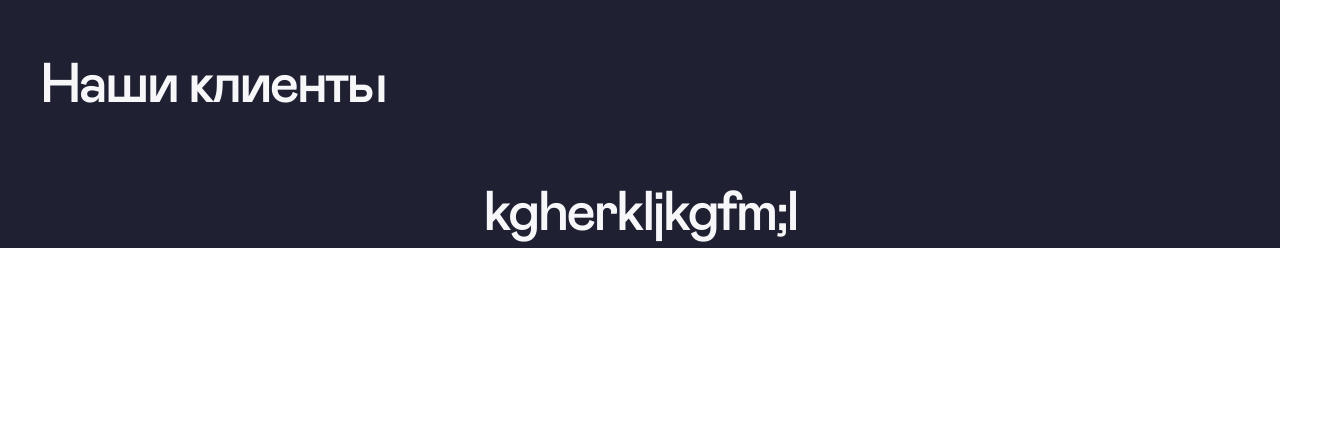
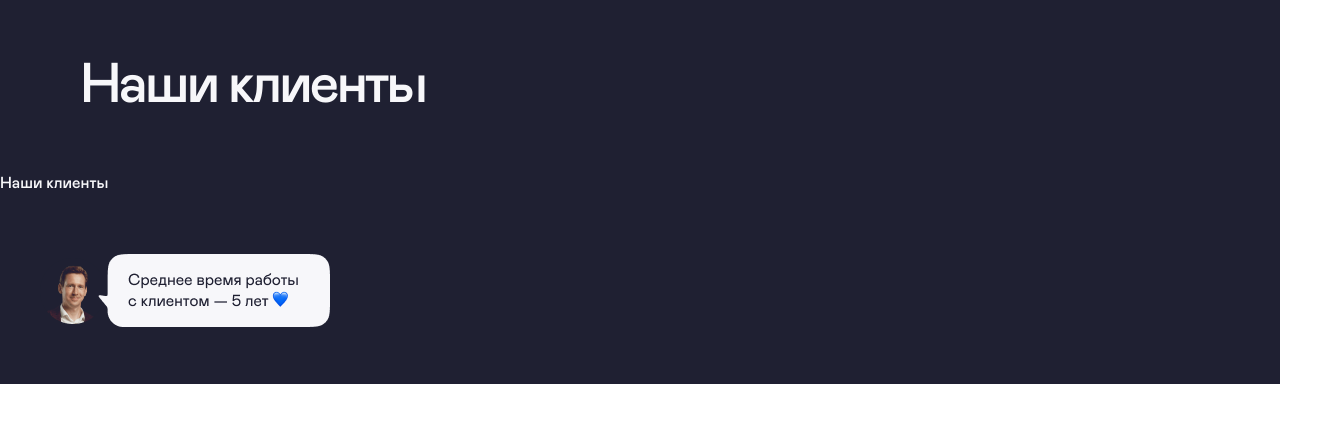
Before and after one commit to Kuldyaev/testovoe03032024, a Vue app: page / in a window 1280 px wide. Shown: the top 422 px of the page, 1320 px wide, since content can reach past the window. Built offline with nearby package versions, Linux system fonts and the light colour scheme.

Commit message:
OurClientsBlock base

```diff
--- a/src/App.vue
+++ b/src/App.vue
@@ -1,18 +1,18 @@
 <template>
   <FlexBox w="100%" direction="column">
-    <ClientsCarousel />
+    <OurClients />
   </FlexBox>
 </template>
 
 <script lang="ts">
 import FlexBox from "@/components/FlexBox.vue";
-import ClientsCarousel from "@/components/ClientsCarousel.vue";
+import OurClients from "@/components/OurClients.vue";
 
 export default {
   name: "App",
   components: {
     FlexBox,
-    ClientsCarousel,
+    OurClients,
   },
 };
 </script>
--- a/src/components/ClientsCarousel.vue
+++ b/src/components/ClientsCarousel.vue
@@ -1,92 +1,92 @@
 <template>
   <FlexBox w="100%" direction="column">
-    <div class="title">
-      <h1>Наши клиенты</h1>
+    <div class="carousel">
+      <p>Наши клиенты</p>
     </div>
-    <h1>kgherkljkgfm;l</h1>
+    <div class="carouselFooter">
+      <div class="avWorkTime"></div>
+    </div>
   </FlexBox>
 </template>
 
 <script setup lang="ts">
-import FlexBox from "@/components/FlexBox.vue";
+import FlexBox from "./FlexBox.vue";
 </script>
 
 <style scoped lang="scss">
-h1 {
+p {
   color: $primary-gray;
   font-family: "MabryPro";
   font-weight: 400;
   margin: 0;
 }
 
-.title {
+.carousel {
   width: 100%;
   display: flex;
-  justify-content: flex-start;
+}
+
+.carouselFooter {
+  display: flex;
+  justify-content: space-between;
+}
+.avWorkTime {
+  width: 290px;
+  height: 73px;
+  background-image: url("~@/assets/img/png/workTime.png");
+  background-size: contain;
 }
 
 @media (min-width: $over-big-screen) {
-  .title {
-    padding: 4.115vw 0 3.291vw 6.25vw;
+  .carouselFooter {
+    width: 92.76vw;
+    padding: 5.365vw 4.115vw 4.479vw 3.125vw;
   }
-  h1 {
-    font-size: 4.427vw;
-    line-height: 5.313vw;
-    letter-spacing: calc(-0.05 * 4.427vw);
+  .avWorkTime {
+    width: 15.104vw;
+    height: 3.802vw;
   }
 }
 //1920px
 @media (max-width: $big-screen) {
-  .title {
-    padding: 79px 0 63px 120px;
+  .carouselFooter {
+    width: calc(100% - 139px);
+    padding: 103px 79px 86px 60px;
   }
-  h1 {
-    font-size: 85px;
-    line-height: 102px;
-    letter-spacing: calc(-0.05 * 85px);
+  .avWorkTime {
+    width: 290px;
+    height: 73px;
   }
 }
 //1280px
 @media (max-width: $middle-screen) {
-  .title {
-    padding: 53px 0 61px 80px;
-  }
-  h1 {
-    font-size: 56px;
-    line-height: 67.2px;
-    letter-spacing: calc(-0.05 * 56px);
+  .carouselFooter {
+    width: calc(100% - 94px);
+    padding: 63px 54px 57px 40px;
   }
 }
 //768px
 @media (max-width: $small-screen) {
-  .title {
-    padding: 53px 0 82px 40px;
-  }
-  h1 {
-    font-size: 42px;
-    line-height: 46.2px;
-    letter-spacing: calc(-0.05 * 42px);
+  .carouselFooter {
+    width: calc(100% - 40px);
+    padding: 78px 0 57px 40px;
   }
 }
 //360px
 @media (max-width: $mobile) {
-  .title {
-    padding: 54px 0 44px 30px;
-  }
-  h1 {
-    font-size: 42px;
-    line-height: 46.2px;
-    letter-spacing: calc(-0.05 * 42px);
+  .carouselFooter {
+    width: calc(100% - 30px);
+    padding: 53px 0 81px 30px;
   }
 }
 @media (max-width: $under-modile) {
-  .title {
-    padding: 15vw 0 12.222vw 8.333vw;
+  .carouselFooter {
+    width: 91.667vw;
+    padding: 14.722vw 0 22.222vw 8.333vw;
   }
-  h1 {
-    font-size: 11.667vw;
-    line-height: 12.833vw;
-    letter-spacing: calc(-0.05 * 11.667vw);
+  .avWorkTime {
+    width: 80vw;
+    height: 20.277vw;
   }
 }
 </style>
--- /dev/null
+++ b/src/components/OurClients.vue
@@ -0,0 +1,98 @@
+<template>
+  <FlexBox w="100%" direction="column">
+    <div class="title">
+      <h1>Наши клиенты</h1>
+    </div>
+    <ClientsCarousel />
+  </FlexBox>
+</template>
+
+<script setup lang="ts">
+import FlexBox from "@/components/FlexBox.vue";
+import ClientsCarousel from "./ClientsCarousel.vue";
+</script>
+
+<style scoped lang="scss">
+h1 {
+  color: $primary-gray;
+  font-family: "MabryPro";
+  font-weight: 400;
+  margin: 0;
+}
+
+.title {
+  display: flex;
+  justify-content: flex-start;
+}
+
+@media (min-width: $over-big-screen) {
+  .title {
+    width: 93.75vw;
+    padding: 4.115vw 0 2.864vw 6.25vw;
+  }
+  h1 {
+    font-size: 4.427vw;
+    line-height: 5.313vw;
+    letter-spacing: calc(-0.05 * 4.427vw);
+  }
+}
+//1920px
+@media (max-width: $big-screen) {
+  .title {
+    width: calc(100% - 120px);
+    padding: 79px 0 55px 120px;
+  }
+  h1 {
+    font-size: 85px;
+    line-height: 102px;
+    letter-spacing: calc(-0.05 * 85px);
+  }
+}
+//1280px
+@media (max-width: $middle-screen) {
+  .title {
+    width: calc(100% - 80px);
+    padding: 53px 0 55px 80px;
+  }
+  h1 {
+    font-size: 56px;
+    line-height: 67.2px;
+    letter-spacing: calc(-0.05 * 56px);
+  }
+}
+//768px
+@media (max-width: $small-screen) {
+  .title {
+    width: calc(100% - 40px);
+    padding: 53px 0 74px 40px;
+  }
+  h1 {
+    font-size: 42px;
+    line-height: 46.2px;
+    letter-spacing: calc(-0.05 * 42px);
+  }
+}
+//360px
+@media (max-width: $mobile) {
+  .title {
+    width: calc(100% - 30px);
+    padding: 54px 0 38px 30px;
+  }
+  h1 {
+    font-size: 42px;
+    line-height: 46.2px;
+    letter-spacing: calc(-0.05 * 42px);
+  }
+}
+@media (max-width: $under-modile) {
+  .title {
+    width: 91.667vw;
+    padding: 15vw 0 10.555vw 8.333vw;
+  }
+  h1 {
+    font-size: 11.667vw;
+    line-height: 12.833vw;
+    letter-spacing: calc(-0.05 * 11.667vw);
+  }
+}
+</style>
```
Also changed, not shown: src/assets/img/png/workTime.png (added).
